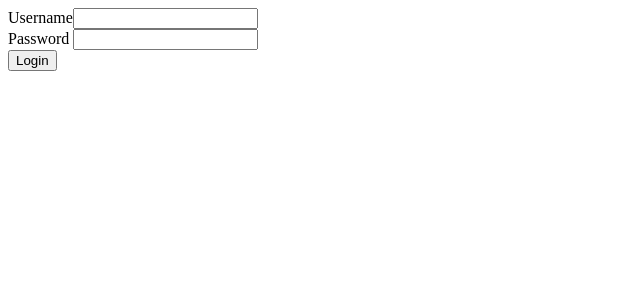
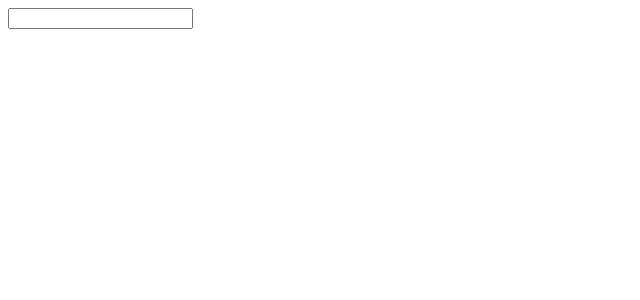
Before and after one commit to omarkarake/angular-mosh, an Angular app: page / in a window 1280 px wide. Shown: the top 300 px of the page, without its empty margins (0-640 px from the left). Built offline with nearby package versions, Linux system fonts and the light colour scheme.

Commit message:
FormArray for adding lists from inputs

```diff
--- a/src/app/app.component.html
+++ b/src/app/app.component.html
@@ -79,4 +79,5 @@
 
 <!-- <app-contact-form /> -->
 <!-- <app-new-course-form /> -->
-<app-login-form />
+<!-- <app-login-form /> -->
+ <app-new-course-component/>
--- a/src/app/app.module.ts
+++ b/src/app/app.module.ts
@@ -20,6 +20,7 @@ import { ContactFormComponent } from './contact-form/contact-form.component';
 import { FormsModule } from '@angular/forms';
 import { NewCourseFormComponent } from './new-course-form/new-course-form.component';
 import { LoginFormComponent } from './login-form/login-form.component';
+import { NewCourseComponentComponent } from './new-course-component/new-course-component.component';
 
 @NgModule({
   declarations: [
@@ -34,6 +35,7 @@ import { LoginFormComponent } from './login-form/login-form.component';
     ContactFormComponent,
     NewCourseFormComponent,
     LoginFormComponent,
+    NewCourseComponentComponent,
   ],
   imports: [BrowserModule, AppRoutingModule, FormsModule, ReactiveFormsModule],
   providers: [provideClientHydration(), CourseService, AuthorService],
--- /dev/null
+++ b/src/app/new-course-component/new-course-component.component.html
@@ -0,0 +1,6 @@
+<form action="">
+  <input type="text" (keyup.enter)="addTopic(topic)" #topic />
+  <ul>
+    <li *ngFor="let topic of topics?.controls">{{ topic.value }}</li>
+  </ul>
+</form>
--- /dev/null
+++ b/src/app/new-course-component/new-course-component.component.ts
@@ -0,0 +1,22 @@
+import { Component } from '@angular/core';
+import { FormArray, FormControl, FormGroup } from '@angular/forms';
+
+@Component({
+  selector: 'app-new-course-component',
+  templateUrl: './new-course-component.component.html',
+  styleUrls: ['./new-course-component.component.css'],
+})
+export class NewCourseComponentComponent {
+  form = new FormGroup({
+    topics: new FormArray([]),
+  });
+
+  addTopic(topic: HTMLInputElement) {
+    this.topics.push(new FormControl(topic.value));
+    topic.value = ''; // Clear the input field after adding
+  }
+
+  get topics() {
+    return (this.form.get('topics') as FormArray);
+  }
+}
```
Also changed, not shown: src/app/new-course-component/new-course-component.component.css (added), 1 other file (tests, documents, lock files or other folders).
